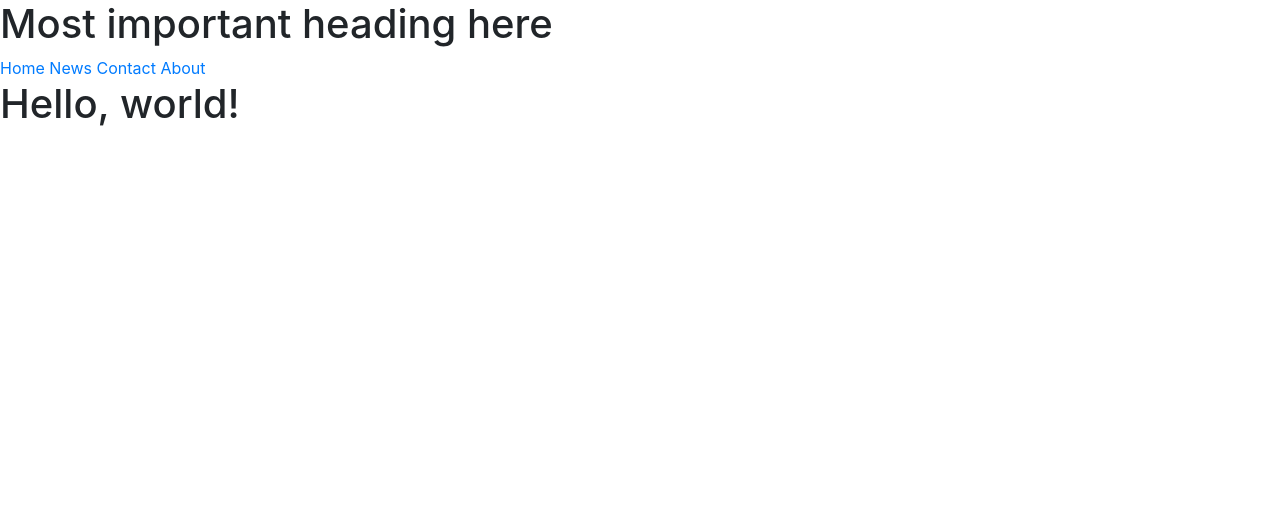
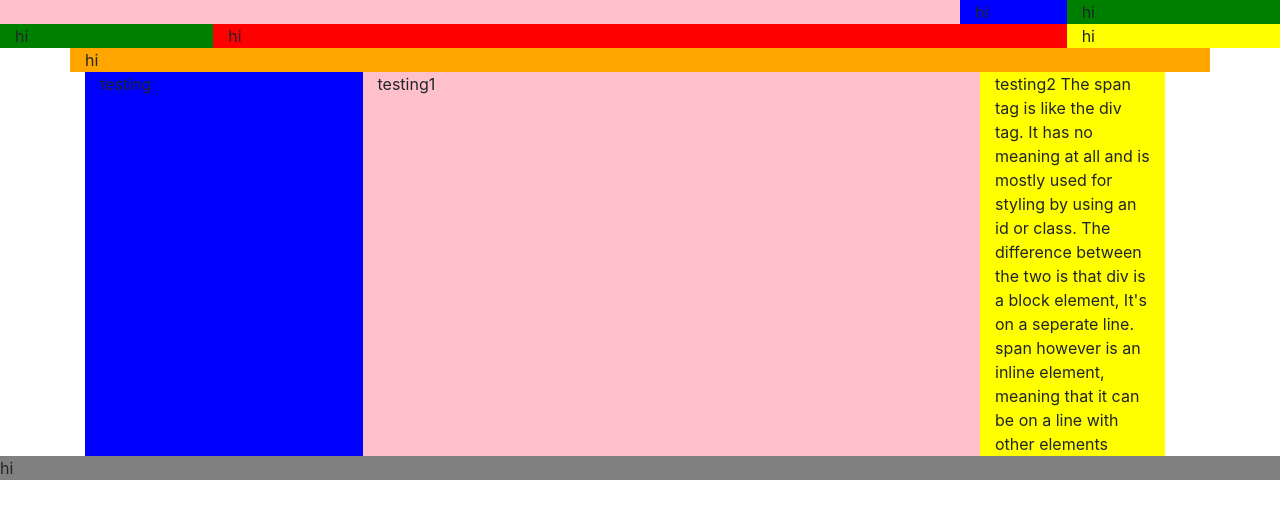
Before and after one commit to mbmouat/project1, a plain HTML site: page index.html in a window 1280 px wide. Drawn offline with nearby package versions, Linux system fonts and the light colour scheme.

Commit message:
Update index.html

```diff
--- a/index.html
+++ b/index.html
@@ -1,35 +1,84 @@
 <!DOCTYPE html>
 <html lang="en">
   <head>
+    <!-- Required meta tags -->
     <meta charset="utf-8">
-    <meta http-equiv="X-UA-Compatible" content="IE=edge">
-    <meta name="viewport" content="width=device-width, initial-scale=1">
-    <!-- The above 3 meta tags *must* come first in the head; any other head content must come *after* these tags -->
-    <title>Project 1</title>
+    <meta name="viewport" content="width=device-width, initial-scale=1, shrink-to-fit=no">
 
-    <!-- Bootstrap -->
-    <link href="css/bootstrap.min.css" rel="stylesheet">
-    <link href="style.css" rel="style">
+    <!-- Bootstrap CSS -->
+    <link rel="stylesheet" href="https://maxcdn.bootstrapcdn.com/bootstrap/4.0.0-beta/css/bootstrap.min.css" integrity="sha384-/Y6pD6FV/Vv2HJnA6t+vslU6fwYXjCFtcEpHbNJ0lyAFsXTsjBbfaDjzALeQsN6M" crossorigin="anonymous">
+  </head>
 
-</head>
+<header>
+  <div class="container-fluid">
+      <div class="row">
+        <div class="col-md-9 col-md-1 col-md-2" style="background-color:pink;"></div>
+          <div class="col-md-1" style="background-color:blue;">hi</div>
+            <div class="col-md-2" style="background-color:green;">hi</div>
+        </div>
+        </div>
+      </div>
+      </header>
 
-  <header>
-    <h1>Most important heading here</h1>
-  </header>
+<div class="container-fluid">
+    <div class="row">
+        <div class="col-md-2" style=background-color:green;"">hi</div>
+         <div class="col-md-8" style="background-color:red;">hi</div>
+        <div class="col-md-2" style="background-color:yellow;">hi</div>
+      </div>
+      </div>
 
-  <div class="topnav" id="myTopnav">
-    <a href="#home">Home</a>
-    <a href="#news">News</a>
-    <a href="#contact">Contact</a>
-    <a href="#about">About</a>
+      <div class="container">
+        <div class="row">
+          <div class="col-md-12" style="background-color:orange;">hi</div>
+        </div>
+          </div>
+
+<body>
+<div class="container">
+  <div class="container">
+      <div class="row">
+        <div class="col-md-3" style="background-color:blue;">testing</div>
+        <div class="col-md-7" style="background-color:pink;">testing1</div>
+
+            <div class="row">
+                  <div class="col-xs-6" style="background-color:green"></div>
+                  <div class="col-xs-6" style="background-color:blue"></div>
+          </div>
+        <div class="col-md-2" style="background-color:yellow;">testing2 The span tag is like the div tag.
+          It has no meaning at all and is mostly used for styling by using an id or class.
+          The difference between the two is that div is a block element, It's on a seperate line.
+          span however is an inline element, meaning that it can be on a line with other elements</div>
+      </div>
+    </div>
+
+  <div class="main-content">
   </div>
 
-  <body>
-    <h1>Hello, world!</h1>
 
-    <!-- jQuery (necessary for Bootstrap's JavaScript plugins) -->
-    <script src="https://ajax.googleapis.com/ajax/libs/jquery/1.12.4/jquery.min.js"></script>
-    <!-- Include all compiled plugins (below), or include individual files as needed -->
-    <script src="js/bootstrap.min.js"></script>
+  <div class="task-nav">
+  </div>
+
+</div>
+
+<div class="row">
+<div class="col-md-12" style="background-color:gray;">hi</div>
+</div>
+
+</div>
+
+
+<div class="container">
+  <div class="row">
+    <div class="col-md-12" style="background-color:white;"></div>
+
+  </div>
+
+
+    <!-- Optional JavaScript -->
+    <!-- jQuery first, then Popper.js, then Bootstrap JS -->
+    <script src="https://code.jquery.com/jquery-3.2.1.slim.min.js" integrity="sha384-KJ3o2DKtIkvYIK3UENzmM7KCkRr/rE9/Qpg6aAZGJwFDMVNA/GpGFF93hXpG5KkN" crossorigin="anonymous"></script>
+    <script src="https://cdnjs.cloudflare.com/ajax/libs/popper.js/1.11.0/umd/popper.min.js" integrity="sha384-b/U6ypiBEHpOf/4+1nzFpr53nxSS+GLCkfwBdFNTxtclqqenISfwAzpKaMNFNmj4" crossorigin="anonymous"></script>
+    <script src="https://maxcdn.bootstrapcdn.com/bootstrap/4.0.0-beta/js/bootstrap.min.js" integrity="sha384-h0AbiXch4ZDo7tp9hKZ4TsHbi047NrKGLO3SEJAg45jXxnGIfYzk4Si90RDIqNm1" crossorigin="anonymous"></script>
   </body>
 </html>
```
